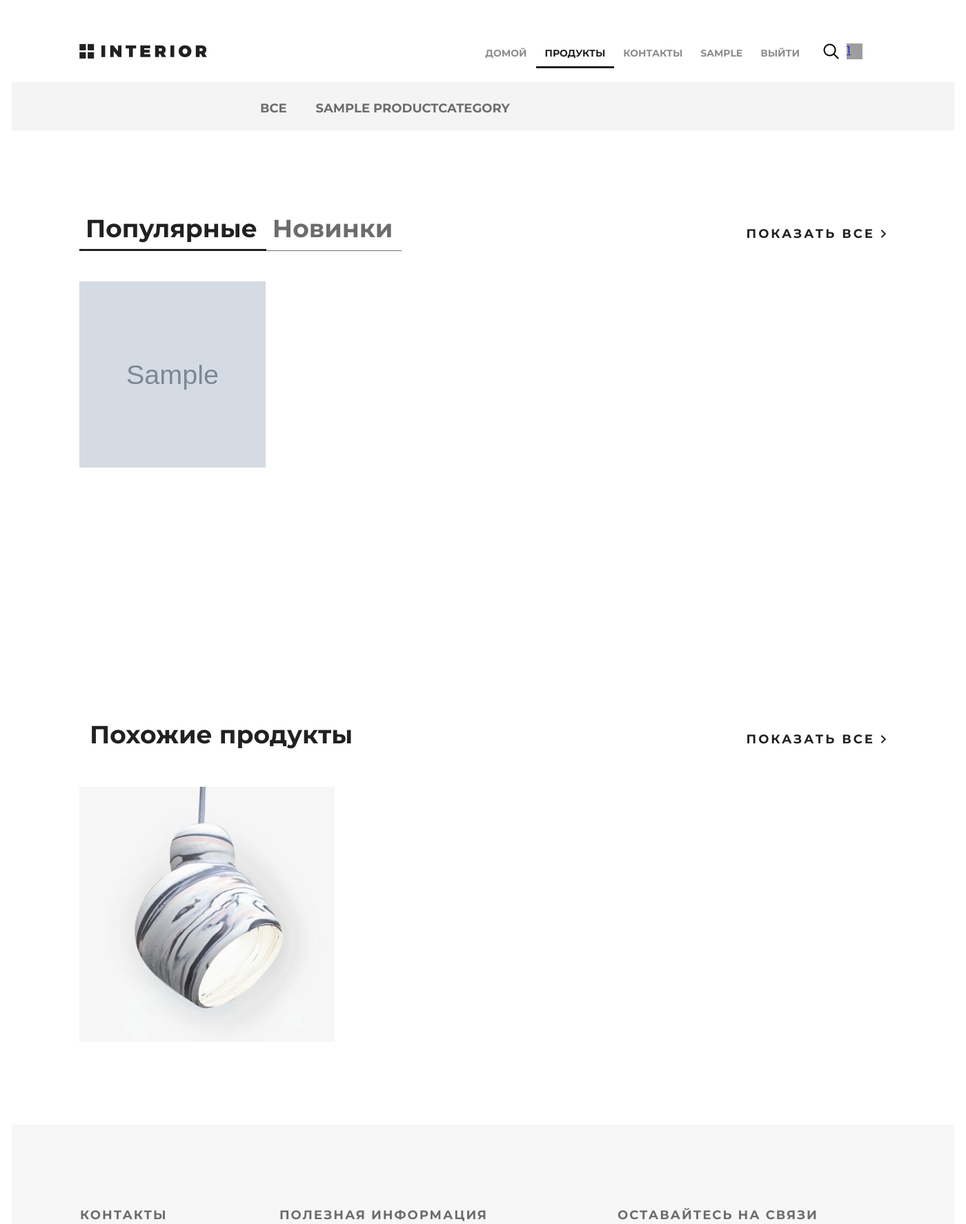
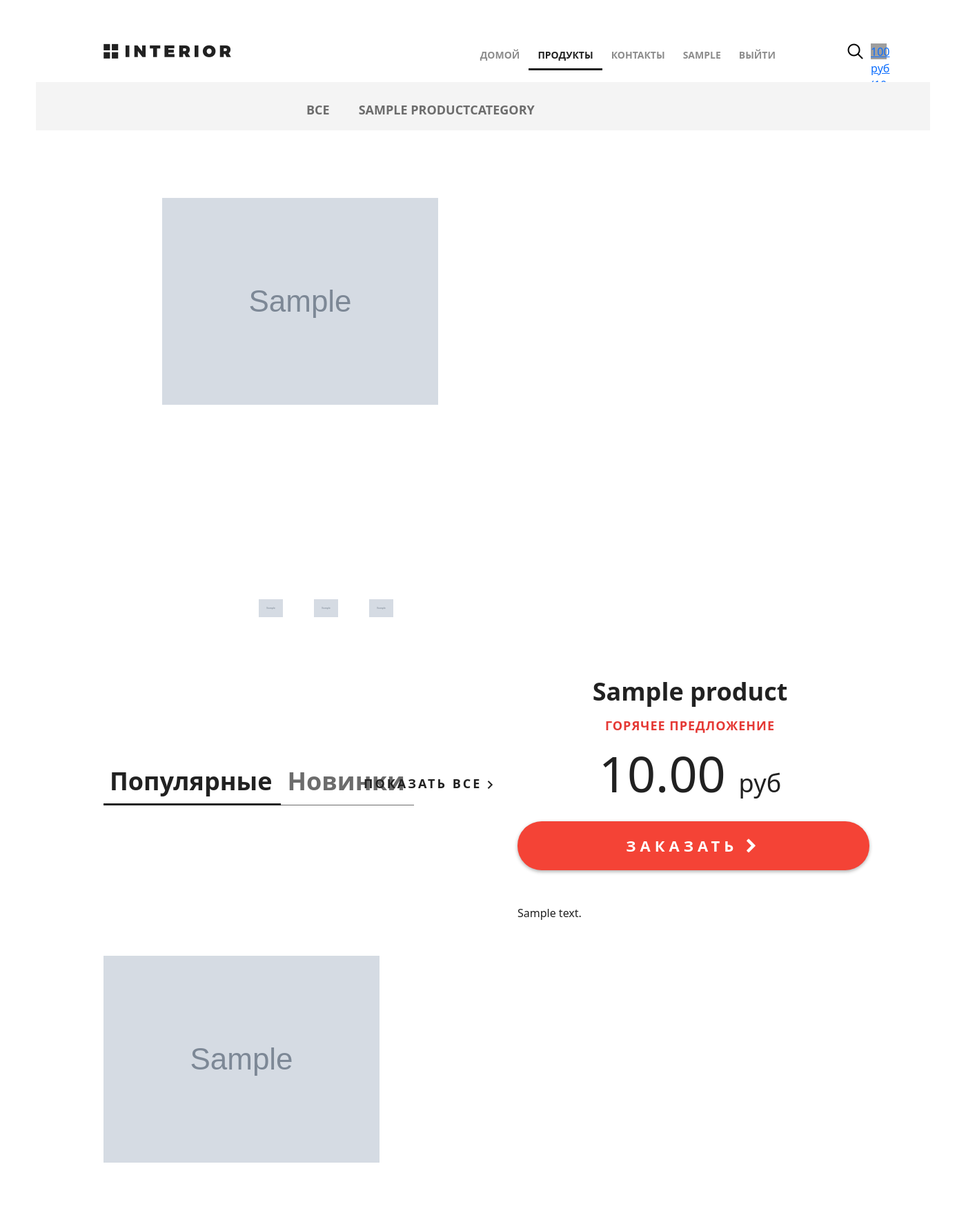
Before and after one commit to sgb128/djangoshop, a Django app: page /products/ in a window 1400 px wide. Shown: the top 1775 px of the page at 69% size. Run offline with Django 3.2, Linux system fonts and the light colour scheme; a user stored in the database is signed in; tables that the repository leaves empty hold one stand-in row (values such as "Sample post"); grey boxes marked "Sample" are stand-in pictures; grey boxes are pictures that could not be loaded.

Commit message:
Homework for lesson 6 is done.

```diff
--- a/djangoshop/basketapp/models.py
+++ b/djangoshop/basketapp/models.py
@@ -22,3 +22,19 @@
         verbose_name='время',
         auto_now_add=True,
     )
+
+    @property
+    def product_cost(self):
+        return self.product.price * self.quantity
+
+    @property
+    def total_quantity(self):
+        _items = Basket.objects.filter(user=self.user)
+        _total_quantity = sum(list(map(lambda x: x.quantity, _items)))
+        return _total_quantity
+
+    @property
+    def total_cost(self):
+        _items = Basket.objects.filter(user=self.user)
+        _total_cost = sum(list(map(lambda x: x.product_cost, _items)))
+        return _total_cost
--- /dev/null
+++ b/djangoshop/basketapp/static/js/script.js
@@ -0,0 +1,14 @@
+window.onload = function () {
+    $('.basket_list').on('click', 'input[type=number]', function (event) {
+        var t_href = event.target;
+        console.log(t_href);
+        $.ajax({
+            url: "/basket/edit/" + t_href.name + "/" + t_href.value + "/",
+
+            success: function (data) {
+                $('.basket_list').html(data.result);
+            },
+        });
+        event.preventDefault();
+    });
+}
--- a/djangoshop/basketapp/urls.py
+++ b/djangoshop/basketapp/urls.py
@@ -1,6 +1,5 @@
 from django.urls import path
-from basketapp.views import basket, basket_add, basket_remove
-
+from basketapp.views import basket_add, basket_remove, basket, basket_edit
 
 app_name = 'basketapp'
 
@@ -8,4 +7,5 @@
     path('', basket, name='view'),
     path('add/<int:pk>/', basket_add, name='add'),
     path('remove/<int:pk>)/', basket_remove, name='remove'),
+    path('edit/<int:pk>/<int:quantity>/', basket_edit, name='edit')
 ]
--- a/djangoshop/djangoshop/settings.py
+++ b/djangoshop/djangoshop/settings.py
@@ -126,6 +126,7 @@
 
 STATICFILES_DIRS = (
     os.path.join(BASE_DIR, "djangoshop", "static"),
+    os.path.join(BASE_DIR, "basketapp", "static"),
 )
 
 MEDIA_URL = '/media/'
@@ -135,3 +136,5 @@
 # https://docs.djangoproject.com/en/3.2/ref/settings/#default-auto-field
 
 DEFAULT_AUTO_FIELD = 'django.db.models.BigAutoField'
+
+LOGIN_URL = '/auth/login/'
--- a/djangoshop/djangoshop/templates/base.html
+++ b/djangoshop/djangoshop/templates/base.html
@@ -6,6 +6,8 @@
 	<title>{% block title %}Магазин{% endblock %}</title>
 	<link rel="stylesheet" type="text/css" href="{% static 'djangoshop/style.css' %}">
 	<link rel="stylesheet" href="{% static 'djangoshop/fonts/font-awesome/css/font-awesome.css' %}">
+    <link href="https://cdn.jsdelivr.net/npm/bootstrap@5.0.2/dist/css/bootstrap.min.css" rel="stylesheet" integrity="sha384-EVSTQN3/azprG1Anm3QDgpJLIm9Nao0Yz1ztcQTwFspd3yD65VohhpuuCOmLASjC" crossorigin="anonymous">
+    <script src="{% static 'basketapp/js/script.js' %}"></script>
 </head>
 <body>
 {% block content %}
--- a/djangoshop/djangoshop/templates/includes/inc_main_menu.html
+++ b/djangoshop/djangoshop/templates/includes/inc_main_menu.html
@@ -24,7 +24,8 @@
         <a href="{% url 'basket:view' %}" class="basket">
             <span>
                 {% if basket %}
-                    {{ basket|length }}
+                    {{ basket.0.total_cost|floatformat:0 }} руб
+                    ({{ basket.0.total_quantity }} шт)
                 {% endif %}
             </span>
         </a>
--- a/djangoshop/mainapp/templates/mainapp/products.html
+++ b/djangoshop/mainapp/templates/mainapp/products.html
@@ -8,49 +8,44 @@
 		</div>
 		<div class="details">
 			{% include 'mainapp/includes/inc_category_menu.html' %}
-<!--			<div class="details-products">-->
-<!--				<div class="details-slider">-->
-<!--					<div class="slider-product">-->
-<!--						<img src="{% static 'djangoshop/img/slider1.jpg' %}">-->
-<!--					</div>-->
-<!--					<div class="slider-control">-->
-<!--						<div class="block">-->
-<!--							<a href="#"><img src="{% static 'djangoshop/img/controll.jpg' %}" alt="">-->
-<!--								<div class="text"></div>-->
-<!--							</a>-->
-<!--						</div>-->
-<!--						<div class="block">-->
-<!--							<a href="#"><img src="{% static 'djangoshop/img/controll1.jpg' %}" alt="">-->
-<!--								<div class="text"></div>-->
-<!--							</a>-->
-<!--						</div>-->
-<!--						<div class="block">-->
-<!--							<a href="#"><img src="{% static 'djangoshop/img/controll2.jpg' %}" alt="">-->
-<!--								<div class="text"></div>-->
-<!--							</a>-->
-<!--						</div>-->
-<!--					</div>-->
-<!--				</div>-->
-<!---->
-<!--				<div class="description">-->
-<!--					<h3 class="big-bold">Отличный стул</h3>-->
-<!--					<h3 class="red">горячее предложение</h3>-->
-<!--					<p class="price"> 2585.9 <span>руб</span></p>-->
-<!--					<a href="#" class="red-button">-->
-<!--						заказать <i class="fa fa-chevron-right" aria-hidden="true"></i>-->
-<!--					</a>-->
-<!--					<div class="description-text">-->
-<!--						<p>Расположитесь комфортно.</p> -->
-<!--						<p>Отличное качество материалов-->
-<!--						позволит вам это.</p> -->
-<!--						<p>Различные цвета</p>-->
-<!--						<p>высочайший уровень-->
-<!--						эргономики и прочность.</p>-->
-<!--					</div>-->
-<!--				</div>-->
-<!--			</div>-->
+			<div class="details-products">
+				<div class="details-slider">
+					<div class="slider-product text-center">
+						<img src="/media/{{hot_product.image}}">
+					</div>
+					<div class="slider-control d-flex ">
+						<div class="block">
+							<a href="#"><img src="/media/{{hot_product.image}}" alt="" class="w-50">
+								<div class="text"></div>
+							</a>
+						</div>
+						<div class="block">
+							<a href="#"><img src="/media/{{hot_product.image}}" alt="" class="w-50">
+								<div class="text"></div>
+							</a>
+						</div>
+						<div class="block">
+							<a href="#"><img src="/media/{{hot_product.image}}" alt="" class="w-50">
+								<div class="text"></div>
+							</a>
+						</div>
+					</div>
+				</div>
 
-			<div class="featured">
+				<div class="description">
+					<h3 class="big-bold">{{ hot_product.name }}</h3>
+					<h3 class="red">горячее предложение</h3>
+					<p class="price"> {{ hot_product.price }} <span>руб</span></p>
+					<a href="{% url 'products:product' hot_product.pk %}" class="red-button">
+						заказать <i class="fa fa-chevron-right" aria-hidden="true"></i>
+					</a>
+					<div class="description-text">
+						{{ hot_product.description }}
+					</div>
+				</div>
+			</div>
+
+		<div class="featured mt-5">
 				<div class="featured-menu">
 						<a class="active" href="#">Популярные</a><a href="#">Новинки</a>
 				</div>
@@ -60,7 +55,7 @@
 				<div class="tab-content">
 					{% for product in products %}
 						<div class="block">
-							<a href="{% url 'basket:add' product.pk %}"><img src="/media/{{product.image}}" alt="" 	style="height: 270px; width: 270px;">
+							<a href="{% url 'products:product' product.pk %}"><img src="/media/{{product.image}}" alt="">
 								<div class="text">
 									<img src="{% static 'djangoshop/img/icon-hover.png' %}" alt="img">
 									<h4>{{product.name}}</h4>
--- a/djangoshop/mainapp/urls.py
+++ b/djangoshop/mainapp/urls.py
@@ -1,9 +1,10 @@
 from django.urls import path
-from .views import products
+from .views import products, product
 
 app_name = 'products'
 
 urlpatterns = [
     path('', products, name='products'),
-    path('category/<int:pk>/', products, name='category')
+    path('category/<int:pk>/', products, name='category'),
+    path('product/<int:pk>/', product, name='product'),
 ]
--- a/djangoshop/mainapp/views.py
+++ b/djangoshop/mainapp/views.py
@@ -1,14 +1,32 @@
+import random
 from django.shortcuts import render, get_object_or_404
 
 from basketapp.models import Basket
 from mainapp.models import ProductCategory, Product
 
 
+def get_basket(user):
+    if user.is_authenticated:
+        return Basket.objects.filter(user=user)
+    else:
+        return []
+
+
+def get_hot_product():
+    products = Product.objects.all()
+
+    return random.sample(list(products), 1)[0]
+
+
+def get_same_products(hot_product):
+    same_products = Product.objects.filter(category=hot_product.category).exclude(pk=hot_product.pk)
+
+    return same_products
+
+
 def products(request, pk=None):
     title = 'Продукты/каталог'
-    basket = []
-    if request.user.is_authenticated:
-        basket = Basket.objects.filter(user=request.user)
+    basket = get_basket(request.user)
 
     links_menu = ProductCategory.objects.all()
     products = Product.objects.all().order_by('price')
@@ -30,14 +48,29 @@
 
         return render(request=request, template_name='mainapp/products.html', context=context)
 
-    same_products = Product.objects.all()[2:4]
+    hot_product = get_hot_product()
+    same_products = get_same_products(hot_product)
 
     context = {
         'title': title,
         'links_menu': links_menu,
+        'hot_product': hot_product,
         'same_products': same_products,
         'products': products,
         'basket': basket,
     }
 
     return render(request=request, template_name='mainapp/products.html', context=context)
+
+
+def product(request, pk):
+    title = 'продукты'
+
+    context = {
+        'title': title,
+        'links_menu': ProductCategory.objects.all(),
+        'product': get_object_or_404(Product, pk=pk),
+        'basket': get_basket(request.user),
+    }
+
+    return render(request, 'mainapp/product.html', context)
```
Also changed, not shown: djangoshop/authapp/templates/authapp/login.html (+8 -5 lines), djangoshop/authapp/views.py (+17 -5 lines), djangoshop/basketapp/templates/basketapp/basket.html (+29 -1 lines), djangoshop/basketapp/templates/basketapp/includes/inc_basket_list.html (added, +37 -0 lines), djangoshop/basketapp/views.py (+44 -2 lines), djangoshop/djangoshop/views.py (+7 -1 lines), djangoshop/mainapp/templates/mainapp/product.html (added, +49 -0 lines).
